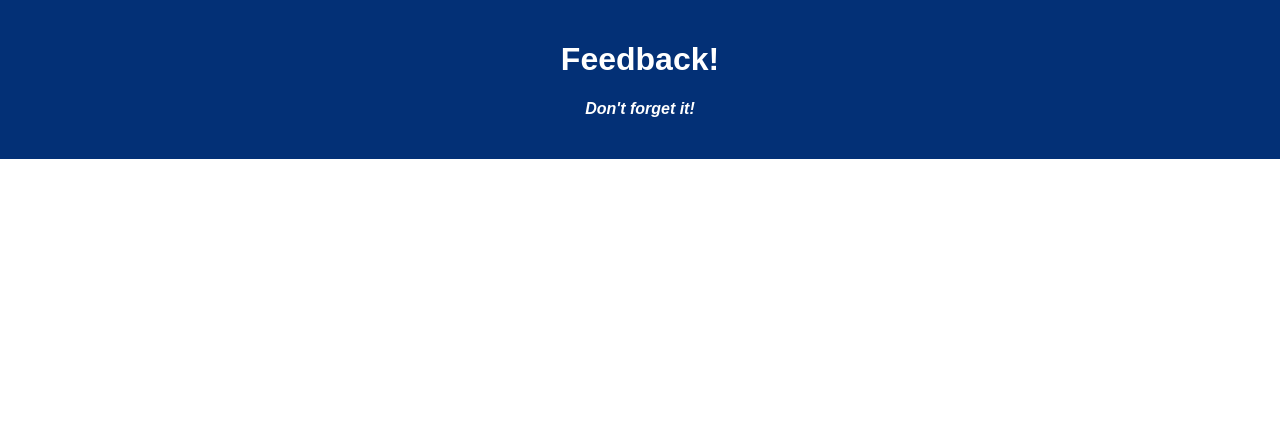
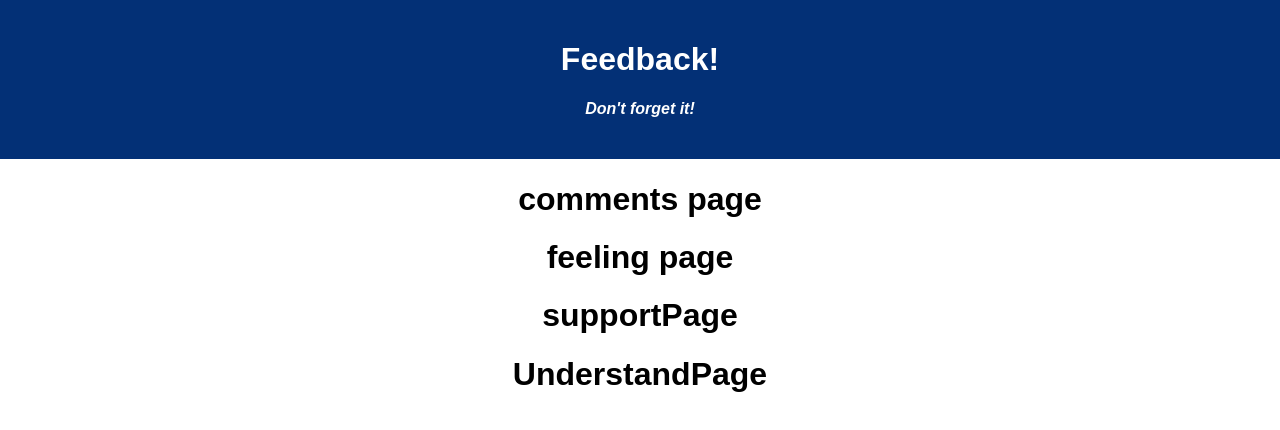
Before and after one commit to CrystalRedmon/weekend-redux-feedback-loop-1, a React (Create React App) app: page / in a window 1280 px wide. Shown: the top 430 px of the page. Built offline with nearby package versions, Linux system fonts and the light colour scheme.

Commit message:
initial commit, setup components

```diff
--- a/src/components/App/App.jsx
+++ b/src/components/App/App.jsx
@@ -1,6 +1,13 @@
 import React from 'react';
 import axios from 'axios';
 import './App.css';
+import { HashRouter as Router, Route, Link } from 'react-router-dom';
+
+import CommentsPage from '../CommentsPage/CommentsPage';
+import FeelingPage from '../FeelingPage/FeelingPage';
+import SupportPage from '../SupportPage/SupportPage';
+import UnderstandPage from '../UnderstandPage/UnderstandPage';
+
 
 function App() {
 
@@ -10,6 +17,11 @@ function App() {
         <h1 className='App-title'>Feedback!</h1>
         <h4>Don't forget it!</h4>
       </header>
+
+      <CommentsPage />
+      <FeelingPage />
+      <SupportPage />
+      <UnderstandPage />
     </div>
   );
 }
--- /dev/null
+++ b/src/components/CommentsPage/CommentsPage.jsx
@@ -0,0 +1,10 @@
+
+
+function CommentsPage(){
+
+    return(
+        <h1> comments page</h1>
+    );
+}
+
+export default CommentsPage;
--- /dev/null
+++ b/src/components/FeelingPage/FeelingPage.jsx
@@ -0,0 +1,10 @@
+
+
+function FeelingPage(){
+
+    return(
+        <h1>feeling page</h1>
+    );
+}
+
+export default FeelingPage;
--- /dev/null
+++ b/src/components/SupportPage/SupportPage.jsx
@@ -0,0 +1,10 @@
+
+
+function SupportPage(){
+
+    return(
+        <h1>supportPage</h1>
+    );
+}
+
+export default SupportPage;
--- /dev/null
+++ b/src/components/UnderstandPage/UnderstandPage.jsx
@@ -0,0 +1,11 @@
+
+
+function UnderstandPage(){
+
+    return(
+        <h1> UnderstandPage</h1>
+
+    );
+}
+
+export default UnderstandPage;
```
